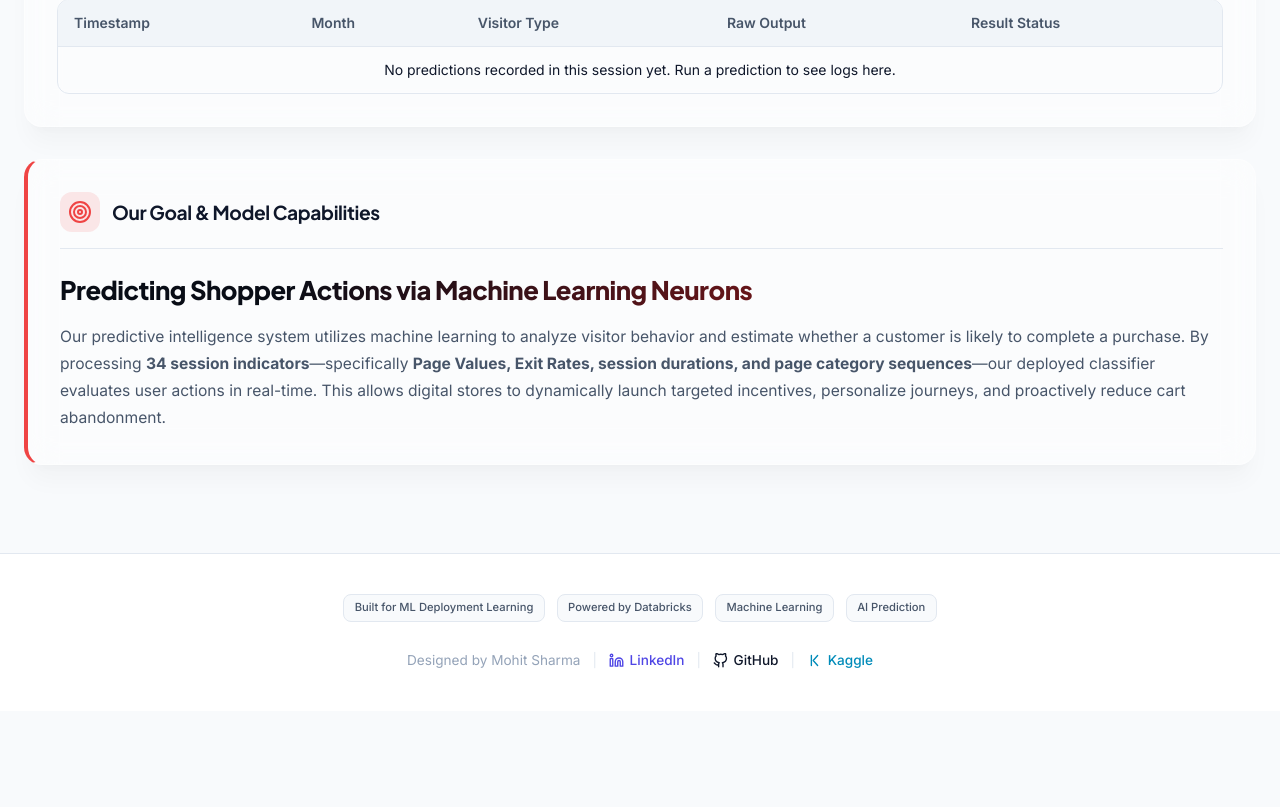
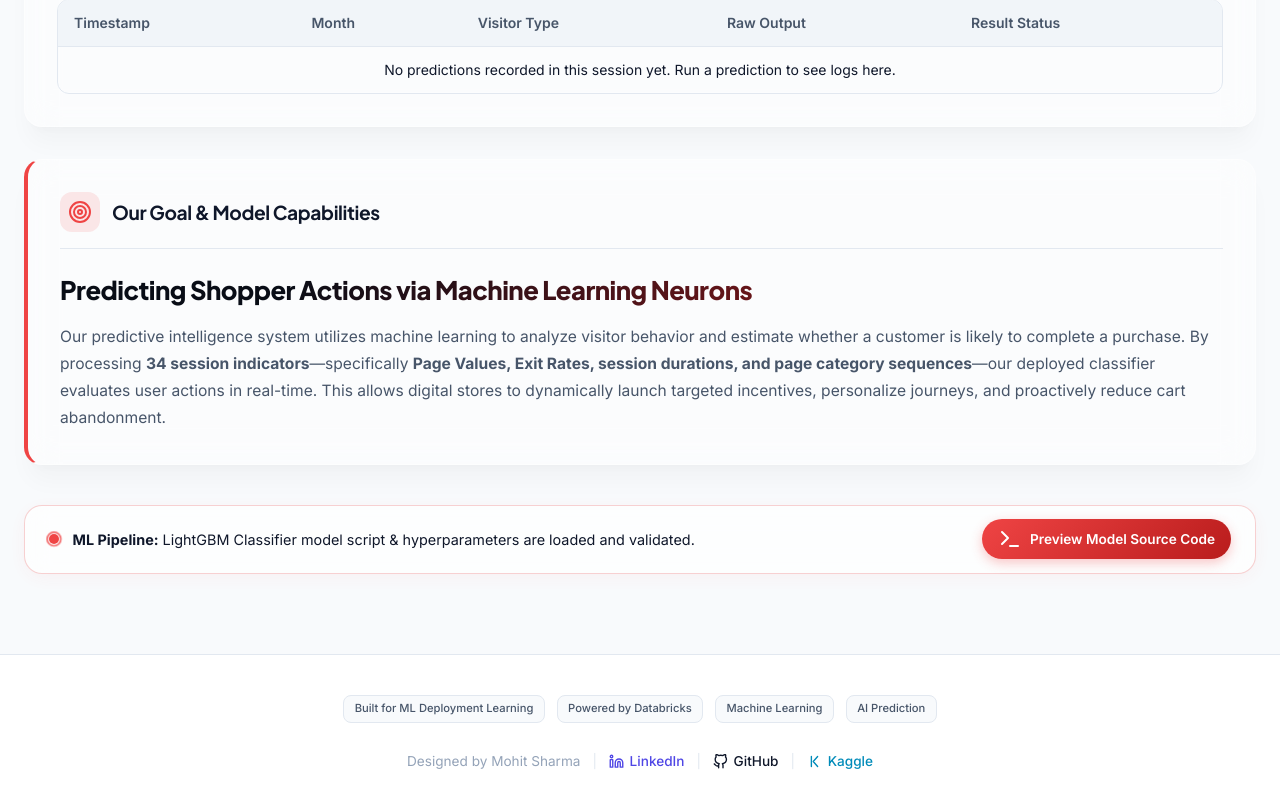
Before and after one commit to mohitsharmaa21/Purchase-Intent-Predictor, a React (Vite) app: page / in a window 1280 px wide. Shown: the part 3005-3812 px from the top of the page. Before the commit the page ends 3716 px from the top, so only its background shows below. Built offline with nearby package versions, Linux system fonts and the light colour scheme.

Commit message:
AddModelSourcePopup

```diff
--- a/src/App.jsx
+++ b/src/App.jsx
@@ -12,6 +12,7 @@ import VisualAnalytics from './components/VisualAnalytics';
 import PredictionHistory from './components/PredictionHistory';
 import ThemeToggle from './components/ThemeToggle';
 import AboutSection from './components/AboutSection';
+import ModelSourcePopup from './components/ModelSourcePopup';
 
 import { BrainCircuit, Cpu, Layers, ShoppingCart, MousePointer, BarChart2, Brain, Database, Sparkles } from 'lucide-react';
 import './styles/App.css';
@@ -322,6 +323,9 @@ export default function App() {
 
         {/* ABOUT & MODEL GOALS SECTION */}
         <AboutSection />
+
+        {/* MODEL SOURCE PREVIEW POPUP BAR */}
+        <ModelSourcePopup />
       </main>
 
       {/* FOOTER */}
--- /dev/null
+++ b/src/components/ModelSourcePopup.jsx
@@ -0,0 +1,119 @@
+import React, { useState } from 'react';
+import { Terminal, X, Copy, Check, ExternalLink } from 'lucide-react';
+
+const PYTHON_CODE = `import pandas as pd
+import numpy as np
+import lightgbm as lgb
+from sklearn.model_selection import train_test_split
+from sklearn.metrics import classification_report, roc_auc_score
+
+# 1. Load Online Shoppers Purchase Intention Dataset
+df = pd.read_csv('online_shoppers_intention.csv')
+
+# 2. Preprocess Categorical & Feature Engineering
+df['Month'] = df['Month'].map({'Feb':2, 'Mar':3, 'May':5, 'June':6, 'Jul':7, 'Aug':8, 'Sep':9, 'Oct':10, 'Nov':11, 'Dec':12})
+df['VisitorType'] = df['VisitorType'].map({'New_Visitor': 0, 'Returning_Visitor': 1, 'Other': 2})
+df['Weekend'] = df['Weekend'].astype(int)
+
+# Target variable: Revenue (True/False)
+X = df.drop('Revenue', axis=1)
+y = df['Revenue'].astype(int)
+
+# Split dataset
+X_train, X_test, y_train, y_test = train_test_split(X, y, test_size=0.2, random_state=42, stratify=y)
+
+# 3. Train Deployed LightGBM Classifier
+model = lgb.LGBMClassifier(
+    n_estimators=150,
+    learning_rate=0.05,
+    num_leaves=31,
+    max_depth=6,
+    subsample=0.8,
+    colsample_bytree=0.8,
+    random_state=42
+)
+
+model.fit(
+    X_train, y_train,
+    eval_set=[(X_test, y_test)],
+    callbacks=[lgb.early_stopping(15)]
+)
+
+# 4. Evaluate Model
+predictions = model.predict(X_test)
+probs = model.predict_proba(X_test)[:, 1]
+
+print(f"ROC AUC Score: {roc_auc_score(y_test, probs):.4f}")
+print(classification_report(y_test, predictions))`;
+
+export default function ModelSourcePopup() {
+  const [isOpen, setIsOpen] = useState(false);
+  const [copied, setCopied] = useState(false);
+
+  const handleCopy = () => {
+    navigator.clipboard.writeText(PYTHON_CODE);
+    setCopied(true);
+    setTimeout(() => setCopied(false), 2000);
+  };
+
+  return (
+    <>
+      {/* Blinking clickable popup bar just above the footer */}
+      <div className="model-popup-bar" onClick={() => setIsOpen(true)}>
+        <div className="popup-bar-content">
+          <div className="popup-pulse-dot" />
+          <span className="popup-text">
+            <strong>ML Pipeline:</strong> LightGBM Classifier model script & hyperparameters are loaded and validated.
+          </span>
+        </div>
+        <button className="popup-btn" onClick={(e) => { e.stopPropagation(); setIsOpen(true); }}>
+          <Terminal className="w-4 h-4 mr-1.5" />
+          Preview Model Source Code
+        </button>
+      </div>
+
+      {/* Code Modal */}
+      {isOpen && (
+        <div className="modal-overlay active" onClick={() => setIsOpen(false)}>
+          <div className="modal-container active" onClick={(e) => e.stopPropagation()} style={{ maxWidth: '800px' }}>
+            <div className="modal-header">
+              <div className="modal-header-title">
+                <Terminal className="w-5 h-5 text-primary" style={{ color: 'var(--error)' }} />
+                <div>
+                  <h3 className="modal-title">LightGBM Model Script</h3>
+                  <span className="text-secondary" style={{ fontSize: '0.75rem' }}>online-shoppers-intention-lightgbm.py</span>
+                </div>
+              </div>
+              <button className="modal-close-btn" onClick={() => setIsOpen(false)}>
+                <X className="w-5 h-5" />
+              </button>
+            </div>
+
+            <div className="modal-body" style={{ padding: '0' }}>
+              <div className="code-header">
+                <span className="code-lang">Python (LightGBM)</span>
+                <div style={{ display: 'flex', gap: '0.5rem' }}>
+                  <button className="btn-icon" onClick={handleCopy} title="Copy Code">
+                    {copied ? <Check className="w-4 h-4 text-success" /> : <Copy className="w-4 h-4" />}
+                  </button>
+                  <a
+                    href="https://www.kaggle.com/code/mohitsharma7231/online-shoppers-intention-lightgbm-model"
+                    target="_blank"
+                    rel="noopener noreferrer"
+                    className="btn-icon"
+                    title="Open on Kaggle"
+                  >
+                    <ExternalLink className="w-4 h-4" />
+                  </a>
+                </div>
+              </div>
+              <pre className="code-pre">
+                <code>{PYTHON_CODE}</code>
+              </pre>
+            </div>
+          </div>
+        </div>
+      )}
+    </>
+  );
+}
--- a/src/styles/App.css
+++ b/src/styles/App.css
@@ -1215,3 +1215,249 @@ input:checked + .slider:before {
 [data-theme="dark"] .footer-link-kaggle {
   color: #20beff;
 }
+
+/* Model Source Code Popup Bar */
+.model-popup-bar {
+  display: flex;
+  justify-content: space-between;
+  align-items: center;
+  background: rgba(15, 23, 42, 0.45);
+  backdrop-filter: blur(12px);
+  -webkit-backdrop-filter: blur(12px);
+  border: 1px solid rgba(239, 68, 68, 0.25);
+  border-radius: var(--radius-lg);
+  padding: 0.85rem 1.5rem;
+  margin: 2rem 0;
+  cursor: pointer;
+  box-shadow: 0 4px 20px -5px rgba(239, 68, 68, 0.1), inset 0 1px 0 rgba(255, 255, 255, 0.05);
+  transition: all 0.3s cubic-bezier(0.4, 0, 0.2, 1);
+  animation: popup-glow-pulse 3s infinite alternate;
+}
+
+[data-theme="light"] .model-popup-bar {
+  background: rgba(255, 255, 255, 0.7);
+  border-color: rgba(220, 38, 38, 0.2);
+  box-shadow: 0 4px 20px -5px rgba(220, 38, 38, 0.08);
+}
+
+.model-popup-bar:hover {
+  transform: translateY(-2px);
+  border-color: rgba(239, 68, 68, 0.5);
+  box-shadow: 0 8px 25px -5px rgba(239, 68, 68, 0.2), inset 0 1px 0 rgba(255, 255, 255, 0.1);
+}
+
+.popup-bar-content {
+  display: flex;
+  align-items: center;
+  gap: 0.85rem;
+}
+
+.popup-pulse-dot {
+  width: 10px;
+  height: 10px;
+  border-radius: 50%;
+  background: #ef4444;
+  position: relative;
+  flex-shrink: 0;
+}
+
+.popup-pulse-dot::after {
+  content: '';
+  position: absolute;
+  top: -4px;
+  left: -4px;
+  right: -4px;
+  bottom: -4px;
+  border-radius: 50%;
+  border: 2px solid #ef4444;
+  animation: pulse-ring-expand 1.5s infinite ease-out;
+}
+
+.popup-text {
+  font-size: 0.9rem;
+  color: var(--text-primary);
+}
+
+.popup-btn {
+  display: inline-flex;
+  align-items: center;
+  gap: 0.5rem;
+  background: linear-gradient(135deg, #ef4444 0%, #b91c1c 100%);
+  color: #ffffff;
+  border: none;
+  padding: 0.5rem 1rem;
+  border-radius: 20px;
+  font-size: 0.85rem;
+  font-weight: 600;
+  cursor: pointer;
+  box-shadow: 0 4px 12px rgba(239, 68, 68, 0.3);
+  transition: all 0.2s ease;
+}
+
+.popup-btn:hover {
+  transform: scale(1.03);
+  box-shadow: 0 6px 16px rgba(239, 68, 68, 0.45);
+}
+
+/* Animations */
+@keyframes popup-glow-pulse {
+  0% {
+    box-shadow: 0 4px 20px -5px rgba(239, 68, 68, 0.08), inset 0 1px 0 rgba(255, 255, 255, 0.05);
+  }
+  100% {
+    box-shadow: 0 4px 20px 2px rgba(239, 68, 68, 0.18), inset 0 1px 0 rgba(255, 255, 255, 0.05);
+    border-color: rgba(239, 68, 68, 0.4);
+  }
+}
+
+@keyframes pulse-ring-expand {
+  0% {
+    transform: scale(0.6);
+    opacity: 1;
+  }
+  100% {
+    transform: scale(1.8);
+    opacity: 0;
+  }
+}
+
+/* Modal Overlay and Window */
+.modal-overlay {
+  position: fixed;
+  top: 0;
+  left: 0;
+  width: 100vw;
+  height: 100vh;
+  background: rgba(9, 13, 22, 0.7);
+  backdrop-filter: blur(8px);
+  -webkit-backdrop-filter: blur(8px);
+  display: flex;
+  justify-content: center;
+  align-items: center;
+  z-index: 9999;
+  opacity: 0;
+  pointer-events: none;
+  transition: opacity 0.3s ease;
+}
+
+.modal-overlay.active {
+  opacity: 1;
+  pointer-events: auto;
+}
+
+.modal-container {
+  background: var(--bg-secondary);
+  border: 1px solid var(--border-color);
+  border-radius: var(--radius-lg);
+  width: 90%;
+  max-width: 800px;
+  max-height: 85vh;
+  box-shadow: 0 20px 50px rgba(0, 0, 0, 0.3);
+  display: flex;
+  flex-direction: column;
+  transform: scale(0.95) translateY(10px);
+  transition: transform 0.3s cubic-bezier(0.34, 1.56, 0.64, 1);
+}
+
+.modal-overlay.active .modal-container {
+  transform: scale(1) translateY(0);
+}
+
+.modal-header {
+  display: flex;
+  justify-content: space-between;
+  align-items: center;
+  padding: 1.25rem 1.5rem;
+  border-bottom: 1px solid var(--border-color);
+}
+
+.modal-header-title {
+  display: flex;
+  align-items: center;
+  gap: 0.75rem;
+}
+
+.modal-title {
+  font-size: 1.1rem;
+  font-weight: 700;
+  color: var(--text-primary);
+  margin: 0;
+}
+
+.modal-close-btn {
+  background: transparent;
+  border: none;
+  color: var(--text-secondary);
+  cursor: pointer;
+  padding: 0.25rem;
+  border-radius: var(--radius-sm);
+  transition: all 0.2s ease;
+}
+
+.modal-close-btn:hover {
+  background: var(--bg-primary);
+  color: var(--text-primary);
+}
+
+.code-header {
+  display: flex;
+  justify-content: space-between;
+  align-items: center;
+  background: var(--bg-primary);
+  padding: 0.65rem 1.5rem;
+  border-bottom: 1px solid var(--border-color);
+}
+
+.code-lang {
+  font-size: 0.8rem;
+  font-weight: 600;
+  color: var(--text-secondary);
+}
+
+.btn-icon {
+  background: transparent;
+  border: none;
+  color: var(--text-secondary);
+  cursor: pointer;
+  padding: 0.4rem;
+  border-radius: var(--radius-sm);
+  display: inline-flex;
+  align-items: center;
+  justify-content: center;
+  transition: all 0.2s ease;
+}
+
+.btn-icon:hover {
+  background: var(--bg-secondary);
+  color: var(--text-primary);
+}
+
+.code-pre {
+  margin: 0;
+  padding: 1.5rem;
+  overflow-x: auto;
+  max-height: 50vh;
+  font-family: 'Courier New', Courier, monospace;
+  font-size: 0.875rem;
+  background: #0f1420;
+  color: #e2e8f0;
+  text-align: left;
+}
+
+.code-pre code {
+  font-family: inherit;
+  white-space: pre;
+}
+
+@media (max-width: 640px) {
+  .model-popup-bar {
+    flex-direction: column;
+    gap: 0.75rem;
+    text-align: center;
+    align-items: center;
+  }
+  .popup-bar-content {
+    flex-direction: column;
+    gap: 0.5rem;
+  }
+}
```
